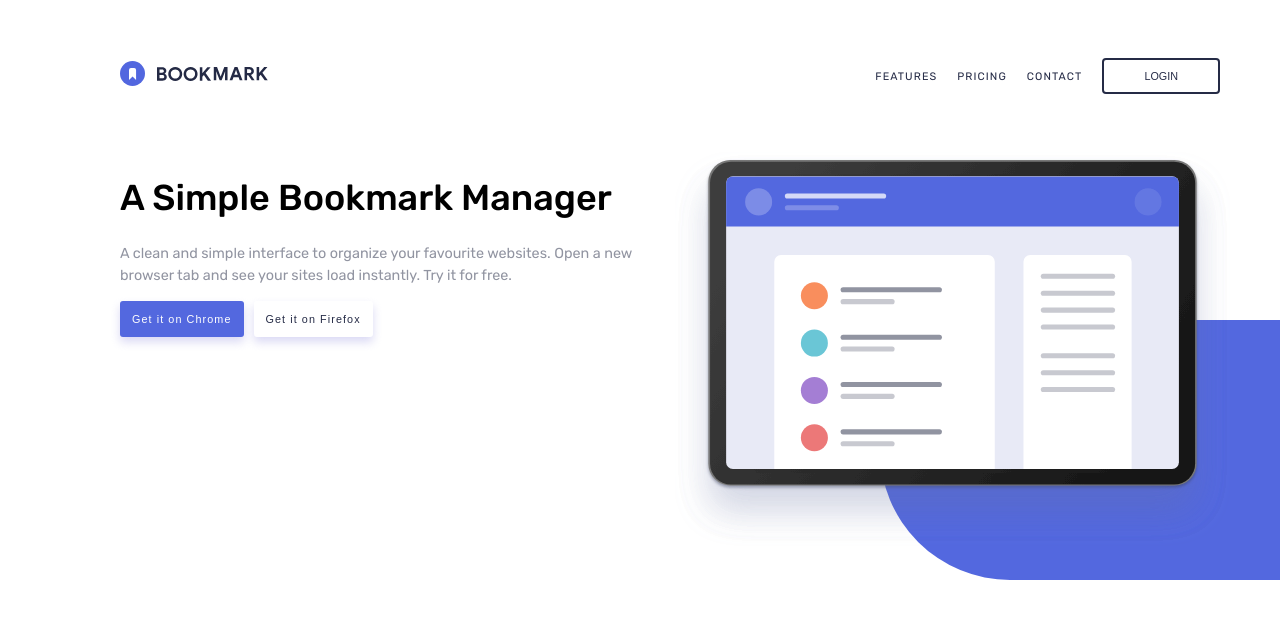
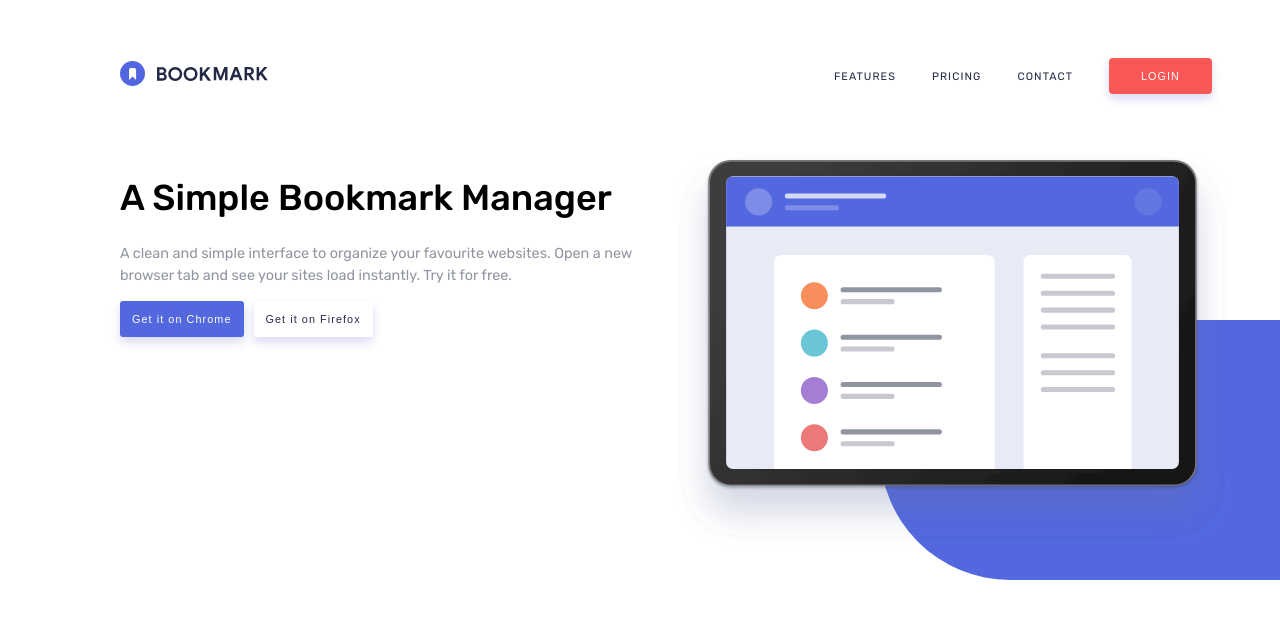
Before and after one commit to yirano/react-bookmark_lp, a React (Create React App) app: page / in a window 1280 px wide. Shown: the top 618 px of the page. Built offline with nearby package versions, Linux system fonts and the light colour scheme.

Commit message:
Adjust link and button styling - letter spacing on fonts, adjust padding between links, and change button styling on hover and not

```diff
--- a/src/components/Nav/Nav.styles.css
+++ b/src/components/Nav/Nav.styles.css
@@ -14,7 +14,7 @@ nav {
 nav ul li {
 	list-style: none;
 	display: inline-block;
-	padding: 10px 10px;
+	padding: 10px 18px;
 	font-size: 0.6em;
 	letter-spacing: 0.1em;
 	text-transform: uppercase;
@@ -32,13 +32,21 @@ nav a:hover {
 }
 
 .login {
-	color: var(--very-dark-blue);
-	background-color: transparent;
+	color: #fff;
+	background-color: var(--soft-red);
+	padding: 10px 30px;
 	text-transform: uppercase;
 	font-size: 1em;
-	padding: 10px 40px;
-	border: 2px solid var(--very-dark-blue);
+	letter-spacing: 0.1em;
+	border: 2px solid var(--soft-red);
 	border-radius: 4px;
+	box-shadow: 0px 5px 10px rgba(199, 198, 238, 0.664);
+}
+
+button.login:hover {
+	color: var(--soft-red);
+	border: 2px solid var(--soft-red);
+	background-color: #fff;
 }
 
 .responsive-menu {
```
